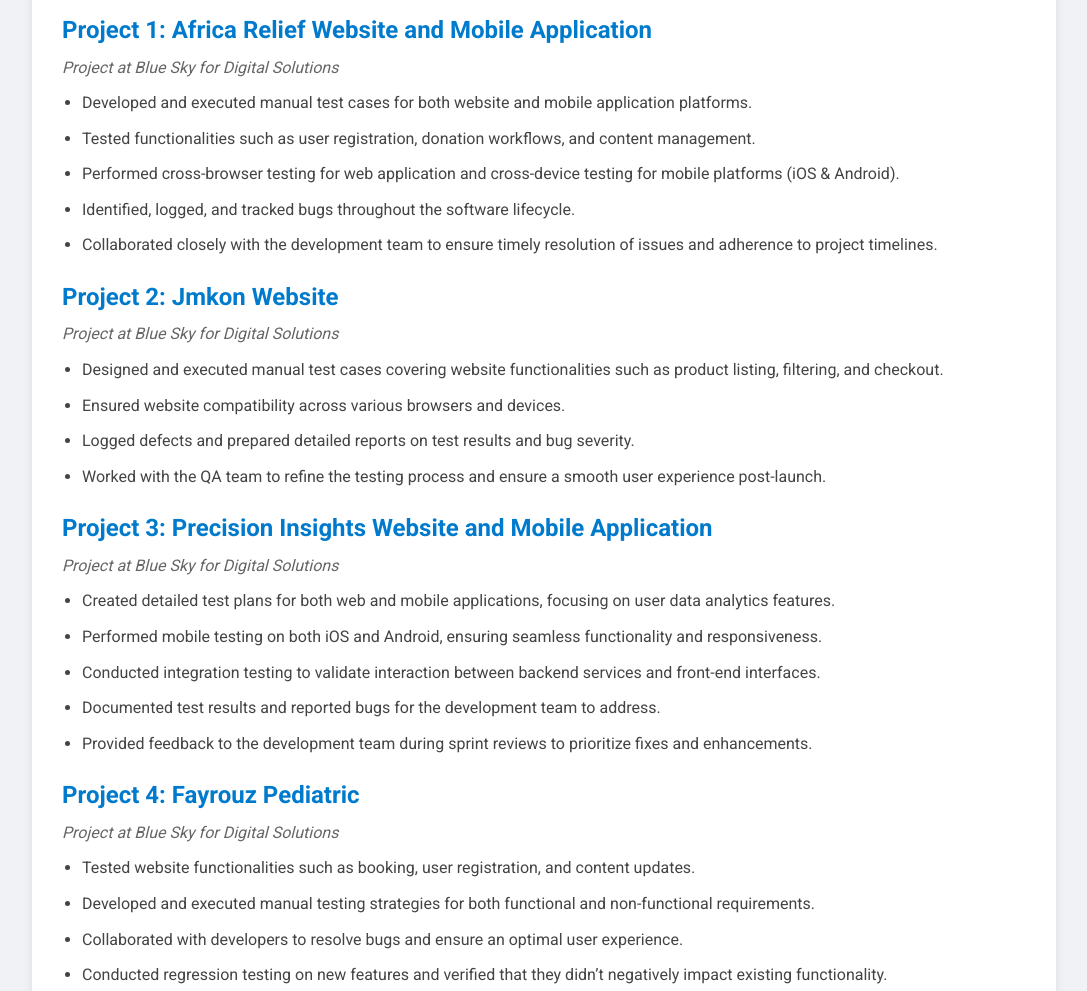
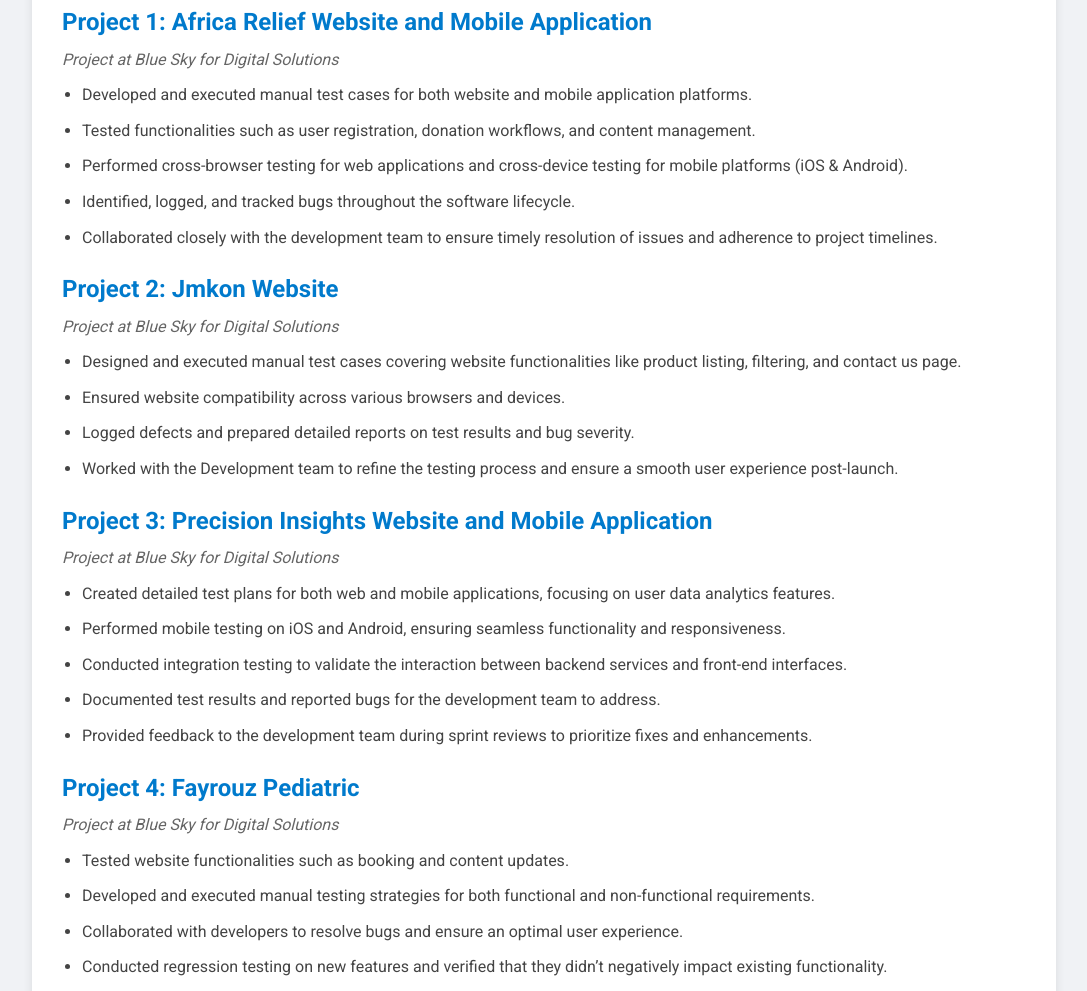
Before and after one commit to EngFrenzy/AhmedAgamy.github.io, a plain HTML site: page index.html in a window 1280 px wide. Shown: the part 792-1783 px from the top of the page, without its empty margins (96-1183 px from the left). Drawn offline with Linux system fonts and the light colour scheme.

Commit message:
Changes in Description of Projects & Blue Sky

```diff
--- a/index.html
+++ b/index.html
@@ -12,7 +12,8 @@
         <header>
             <h1>AHMED HESHAM AGAMY ABD ELRASOL</h1>
             <p>7 Ahmed Badawy Street, Moharam Bek, Alexandria</p>
-            <p>Email: <a href="mailto:ahisham6448@gmail.com">ahisham6448@gmail.com</a> | Phone: 01097604213</p>
+            <p>Email: <a href="mailto:ahisham6448@gmail.com">ahisham6448@gmail.com</a> | <a href="https://wa.me/+201097604213" target="_blank">Phone: +201097604213 (WhatsApp)</a>
+
         </header>
 
         <section>
@@ -23,7 +24,7 @@
         <section>
             <h2>Work Experience</h2>
             <div class="job">
-                <h3>Bluesky Digital Solutions International</h3>
+               <p><a href="https://bluskyint.com/" target="_blank">Blue Sky Digital Solutions International</a></p>
                 <p><em>Software Test Engineer</em> | May 2024 – Present</p>
                 <ul>
                     <li>Developed and executed comprehensive test plans and test cases.</li>
@@ -45,7 +46,7 @@
         <ul>
             <li>Developed and executed manual test cases for both website and mobile application platforms.</li>
             <li>Tested functionalities such as user registration, donation workflows, and content management.</li>
-            <li>Performed cross-browser testing for web application and cross-device testing for mobile platforms (iOS & Android).</li>
+            <li>Performed cross-browser testing for web applications and cross-device testing for mobile platforms (iOS & Android).</li>
             <li>Identified, logged, and tracked bugs throughout the software lifecycle.</li>
             <li>Collaborated closely with the development team to ensure timely resolution of issues and adherence to project timelines.</li>
         </ul>
@@ -55,10 +56,10 @@
         <h3><a href="https://jmkon.com/" target="_blank">Project 2: Jmkon Website</a></h3>
        <p>Project at Blue Sky for Digital Solutions</p>
         <ul>
-            <li>Designed and executed manual test cases covering website functionalities such as product listing, filtering, and checkout.</li>
+            <li>Designed and executed manual test cases covering website functionalities like product listing, filtering, and contact us page.</li>
             <li>Ensured website compatibility across various browsers and devices.</li>
             <li>Logged defects and prepared detailed reports on test results and bug severity.</li>
-            <li>Worked with the QA team to refine the testing process and ensure a smooth user experience post-launch.</li>
+            <li>Worked with the Development team to refine the testing process and ensure a smooth user experience post-launch.</li>
         </ul>
     </div>
 
@@ -67,8 +68,8 @@
         <p>Project at Blue Sky for Digital Solutions</p>
         <ul>
             <li>Created detailed test plans for both web and mobile applications, focusing on user data analytics features.</li>
-            <li>Performed mobile testing on both iOS and Android, ensuring seamless functionality and responsiveness.</li>
-            <li>Conducted integration testing to validate interaction between backend services and front-end interfaces.</li>
+            <li>Performed mobile testing on iOS and Android, ensuring seamless functionality and responsiveness.</li>
+            <li>Conducted integration testing to validate the interaction between backend services and front-end interfaces.</li>
             <li>Documented test results and reported bugs for the development team to address.</li>
             <li>Provided feedback to the development team during sprint reviews to prioritize fixes and enhancements.</li>
         </ul>
@@ -78,7 +79,7 @@
         <h3><a href="https://fayrouzpediatric.com/" target="_blank">Project 4: Fayrouz Pediatric</a></h3>
         <p>Project at Blue Sky for Digital Solutions</p>
         <ul>
-            <li>Tested website functionalities such as booking, user registration, and content updates.</li>
+            <li>Tested website functionalities such as booking and content updates.</li>
             <li>Developed and executed manual testing strategies for both functional and non-functional requirements.</li>
             <li>Collaborated with developers to resolve bugs and ensure an optimal user experience.</li>
             <li>Conducted regression testing on new features and verified that they didn’t negatively impact existing functionality.</li>
```
